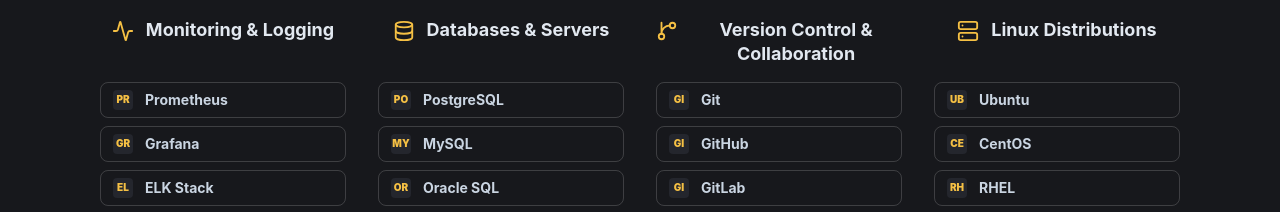
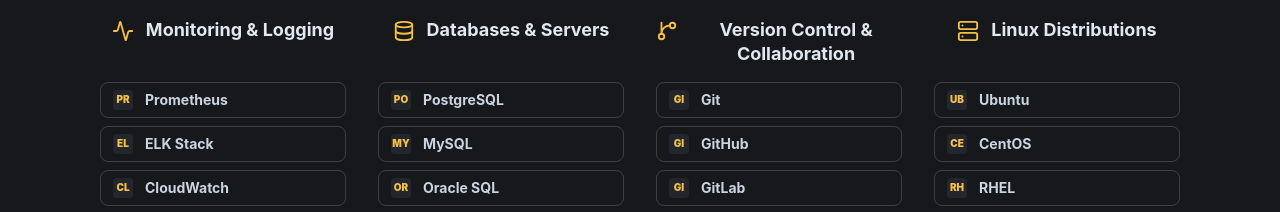
Before and after one commit to dboyza/portfolio-website, a React (Vite) app: page / in a window 1280 px wide. Shown: the part 2520-2732 px from the top of the page. Built offline with nearby package versions, Linux system fonts and the light colour scheme.

Commit message:
Remove Grafana skill

```diff
--- a/src/data/portfolio.ts
+++ b/src/data/portfolio.ts
@@ -128,7 +128,7 @@
   {
     title: 'Monitoring & Logging',
     icon: 'activity',
-    items: ['Prometheus', 'Grafana', 'ELK Stack', 'CloudWatch'],
+    items: ['Prometheus', 'ELK Stack', 'CloudWatch'],
   },
   {
     title: 'Databases & Servers',
```
